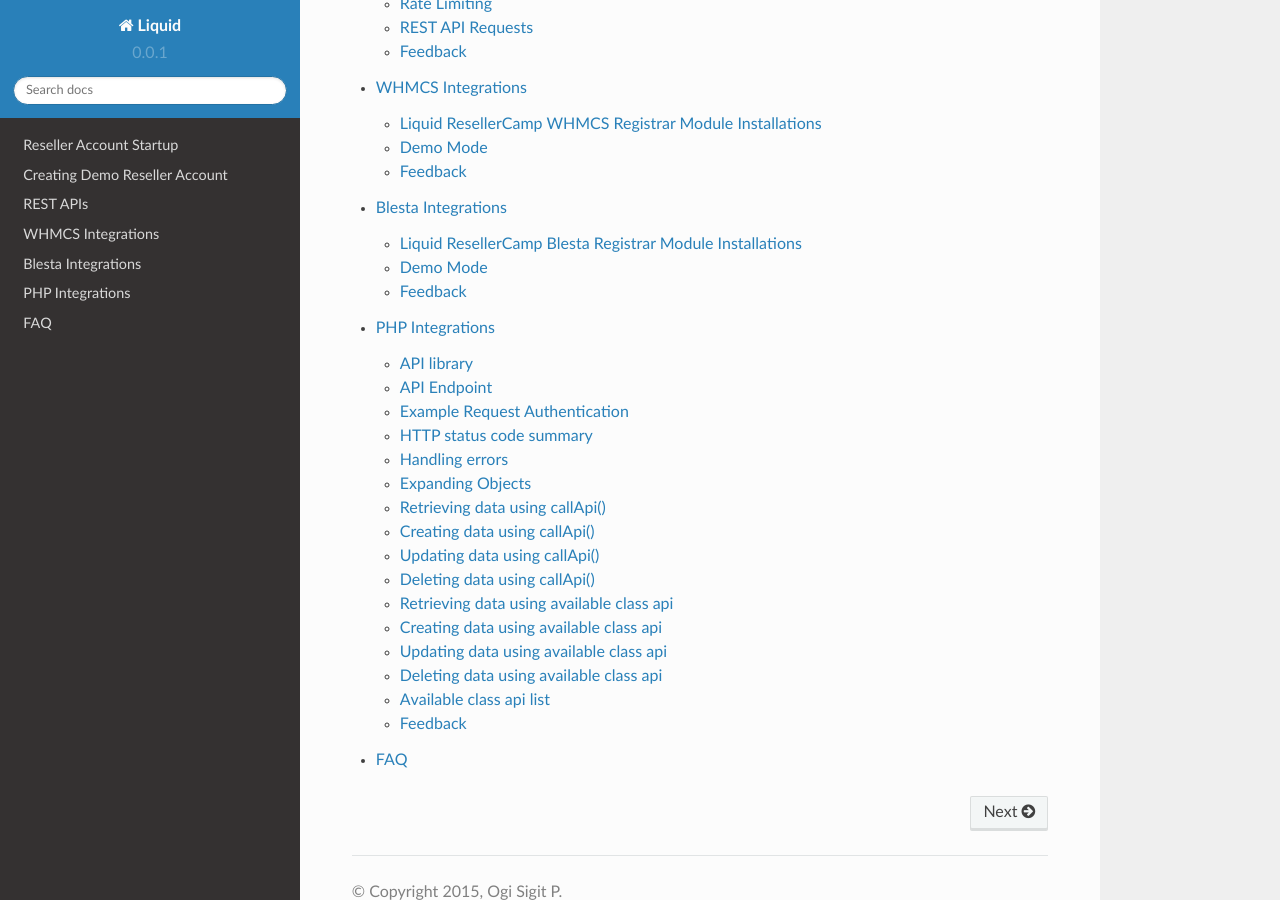
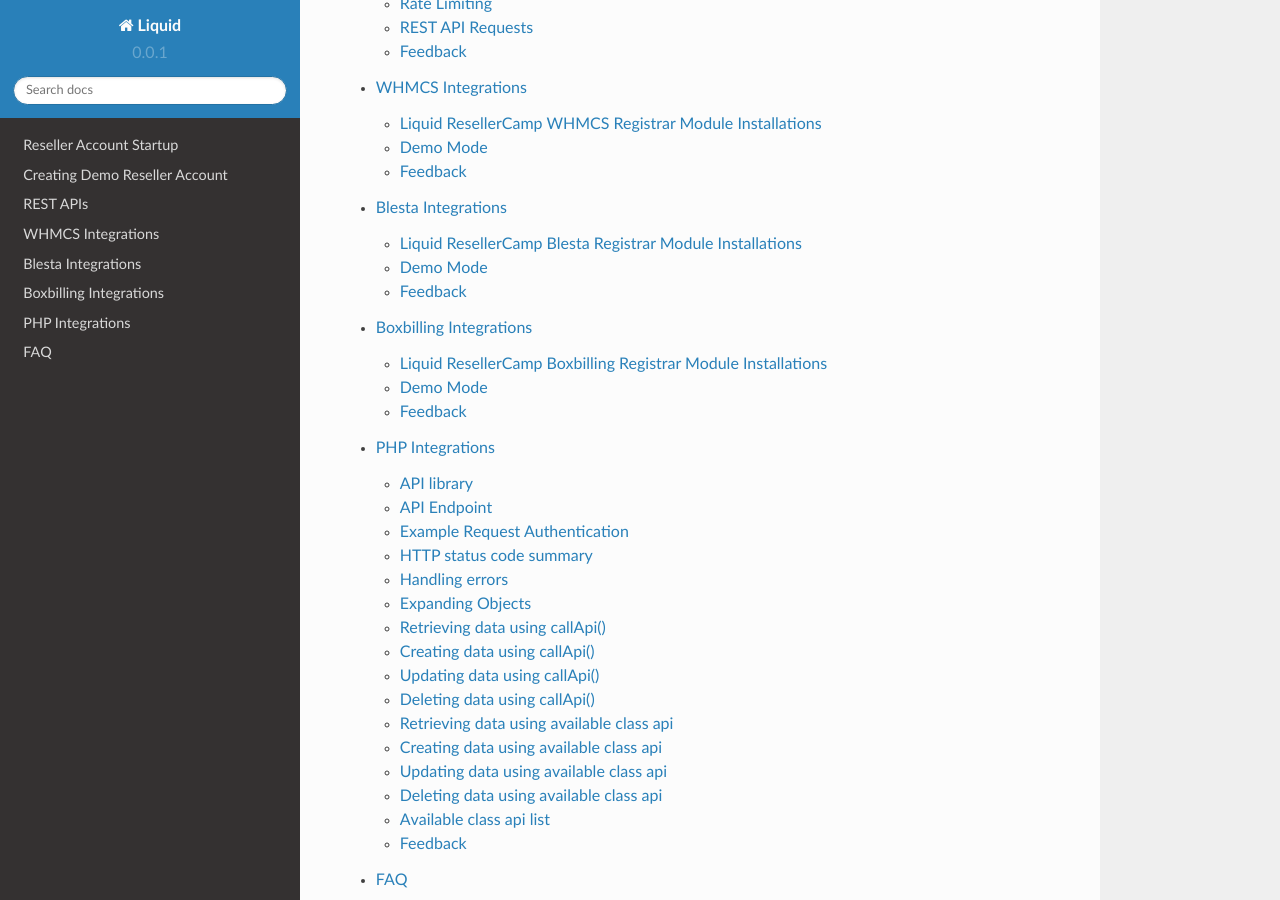
Before and after one commit to liquidregistrar/liquid-docs, a Sphinx documentation site: the page built from docs/source/index.rst, in a window 1280 px wide and 900 px high, scrolled down 620 px. Built offline with Sphinx 7.4.7 and the Read the Docs theme 2.0.0, drawn with Linux system fonts in a browser that asks for light colours; some of the changed lines change nothing that is shown.

Commit message:
Boxbilling Integrations

```diff
--- /dev/null
+++ b/docs/source/boxbilling.rst
@@ -0,0 +1,47 @@
+.. _Boxbilling-label:
+
+Boxbilling Integrations
+========================
+
+Liquid ResellerCamp Boxbilling Registrar Module Installations
+---------------------------------------------------------
+
+1. Get the API key
+	a. Login to the ResellerCamp’s reseller control panel (the url will be in the email you received when you signed up) and then go to Settings -> API.
+	b. Please note your reseller ID at the bottom of the page.
+	c. Click Add API Key button, enter the label and the IP address of the server where Boxbilling is installed to authorize it for API access.
+	d. On the same page, note down the API Key.
+2. Copy the Boxbilling module files
+	a. Download `ResellerCamp’s Boxbilling Registrar Module here <https://github.com/liquidregistrar/liquid-boxbilling/archive/master.zip>`_.
+	b. Extract the zip files to /YourLocalPath/bb-library/Registrar/Adapter
+	c. Remember to replace “/YourLocalPath” with the actual location where you installed Boxbilling.
+3. Setup Boxbilling Configuration
+	a. Now, login to your Boxbilling Administration Area
+	b. Go to Configuration and then choose menu Domain Registration
+	c. Choose New domain registrar
+	d. Choose "Liquid" in the Available Modules. Click Install
+	e. Go to menu Registrar. Click Edit with Pencil icon
+	f. Enter both the Reseller ID and Liquid API Key noted below
+	g. Then click Update
+
+.. image:: resellercamp-boxbilling.png
+
+And that's it, Boxbilling will now be able to communicate with your ResellerCamp account to automate domain registration & management for your customers.
+
+Demo Mode
+----------
+To use the ResellerCamp demo mode or test mode, it's not as simple as ticking the demo mode option in the configuration area. You must setup an account separately on the dedicated resellercamp’s demo system. Read the :ref:`demoaccount-label` documentation.
+
+Next enter your demo account details under Setting > Modules > Liquid. With the Sandbox checkbox ticked you can now place domain registration orders in Boxbilling, the domains will appear on your demo ResellerCamp account but no domain will actually be registered and you will not be charged.
+
+.. note::
+	Live nameservers created at the Registry will return a Nameserver is not a valid Nameserver error unless they are created/registered in the demo environment.
+
+
+	The demo control panel will try to check the validity of the nameservers in the demo platform and not on the Registry, so you must register the nameservers first before attempting any domain registrations on the demo platform.
+
+
+Feedback
+---------
+
+If you find any issues with Resellercamp's Boxbilling registrar module, please use our `ticketing support systems <https://liqudotid.freshdesk.com/support/tickets/new>`_ where we’ll be available and actively listening to all of your feedback.
--- a/docs/source/index.rst
+++ b/docs/source/index.rst
@@ -12,5 +12,6 @@
    restapi
    whmcs
    blesta
+   boxbilling
    php
    faq
```
Also changed, not shown: docs/source/resellercamp-boxbilling.png (added), 1 other file.
